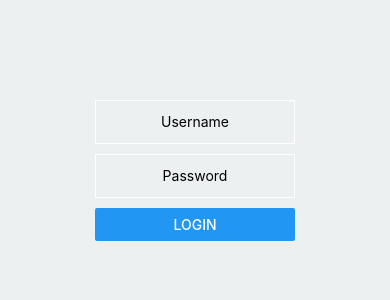
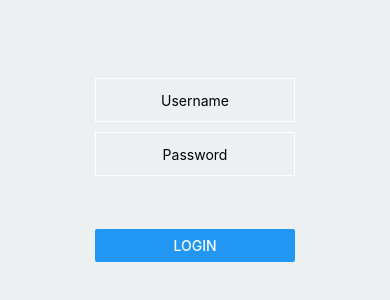
Before and after one commit to yanapeshko/react-native-project, a React Native app: screen / in a window 390 px wide. Shown: the part 252-552 px from the top of the page. Built offline with nearby package versions, Linux system fonts and the light colour scheme.

Commit message:
+marginBottom for keybord

```diff
--- a/App.js
+++ b/App.js
@@ -15,6 +15,7 @@ import * as Font from "expo-font";
 export default function App() {
   const [name, setName] = useState("");
   const [password, setPassword] = useState("");
+  const [isShowKeybord, setIsShowKeybord] = useState(false);
 
   const nameHandler = (text) => setName(text);
   const passwordHandler = (text) => setPassword(text);
@@ -29,11 +30,15 @@ export default function App() {
         <KeyboardAvoidingView
           behavior={Platform.OS == "ios" ? "padding" : "height"}
         >
+          <View
+            style={{ ...styles.form, marginBottom: isShowKeybord ? 32 : 43 }}
+          >
             <TextInput
               value={name}
               onChangeText={nameHandler}
               placeholder="Username"
               style={styles.input}
+              onFocus={() => setIsShowKeybord(true)}
             />
             <TextInput
               value={password}
@@ -41,7 +46,9 @@ export default function App() {
               placeholder="Password"
               secureTextEntry={true}
               style={styles.input}
+              onFocus={() => setIsShowKeybord(true)}
             />
+          </View>
           <Button title={"Login"} style={styles.input} onPress={onLogin} />
         </KeyboardAvoidingView>
       </View>
```
Lines whose indentation alone changed are shown as unchanged.
